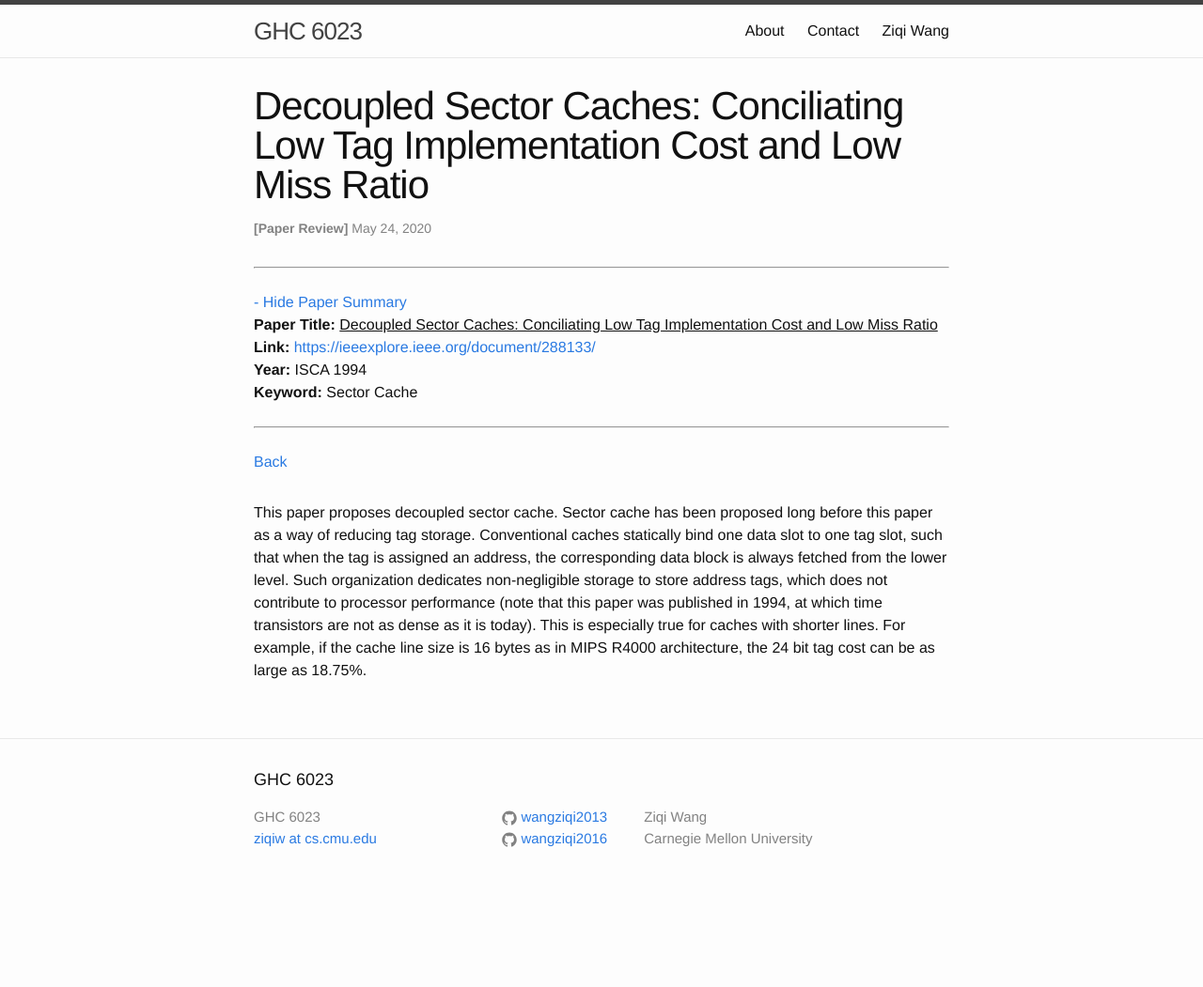
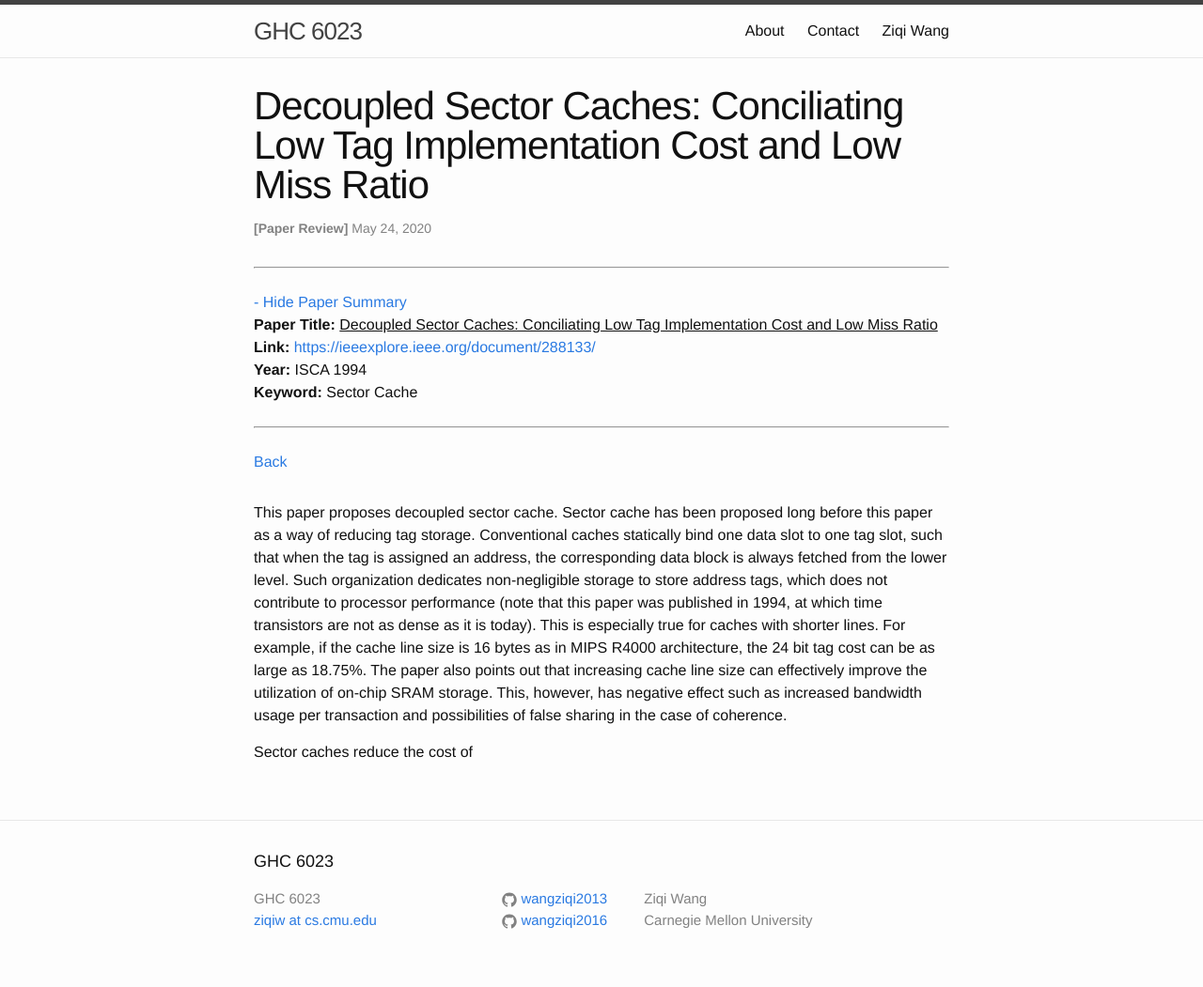
Before and after one commit to wangziqi2013/wangziqi2013.github.io, a Jekyll site: the page built from _posts/2020-05-24-decoupled-sector-caches.markdown, in a window 1280 px wide. Shown: the whole page at 94% size. Built offline with Jekyll 4.4.1, drawn with Linux system fonts in a browser that asks for light colours; before the commit the page ends 964 px from its top, so only the background shows below that.

Commit message:
Addding line size

```diff
--- a/_posts/2020-05-24-decoupled-sector-caches.markdown
+++ b/_posts/2020-05-24-decoupled-sector-caches.markdown
@@ -19,4 +19,8 @@ address, the corresponding data block is always fetched from the lower level. Su
 storage to store address tags, which does not contribute to processor performance (note that this paper was published in
 1994, at which time transistors are not as dense as it is today). This is especially true for caches with shorter lines.
 For example, if the cache line size is 16 bytes as in MIPS R4000 architecture, the 24 bit tag cost can be as large as
-18.75%.
+18.75%. The paper also points out that increasing cache line size can effectively improve the utilization of on-chip
+SRAM storage. This, however, has negative effect such as increased bandwidth usage per transaction and possibilities of
+false sharing in the case of coherence.
+
+Sector caches reduce the cost of
```
